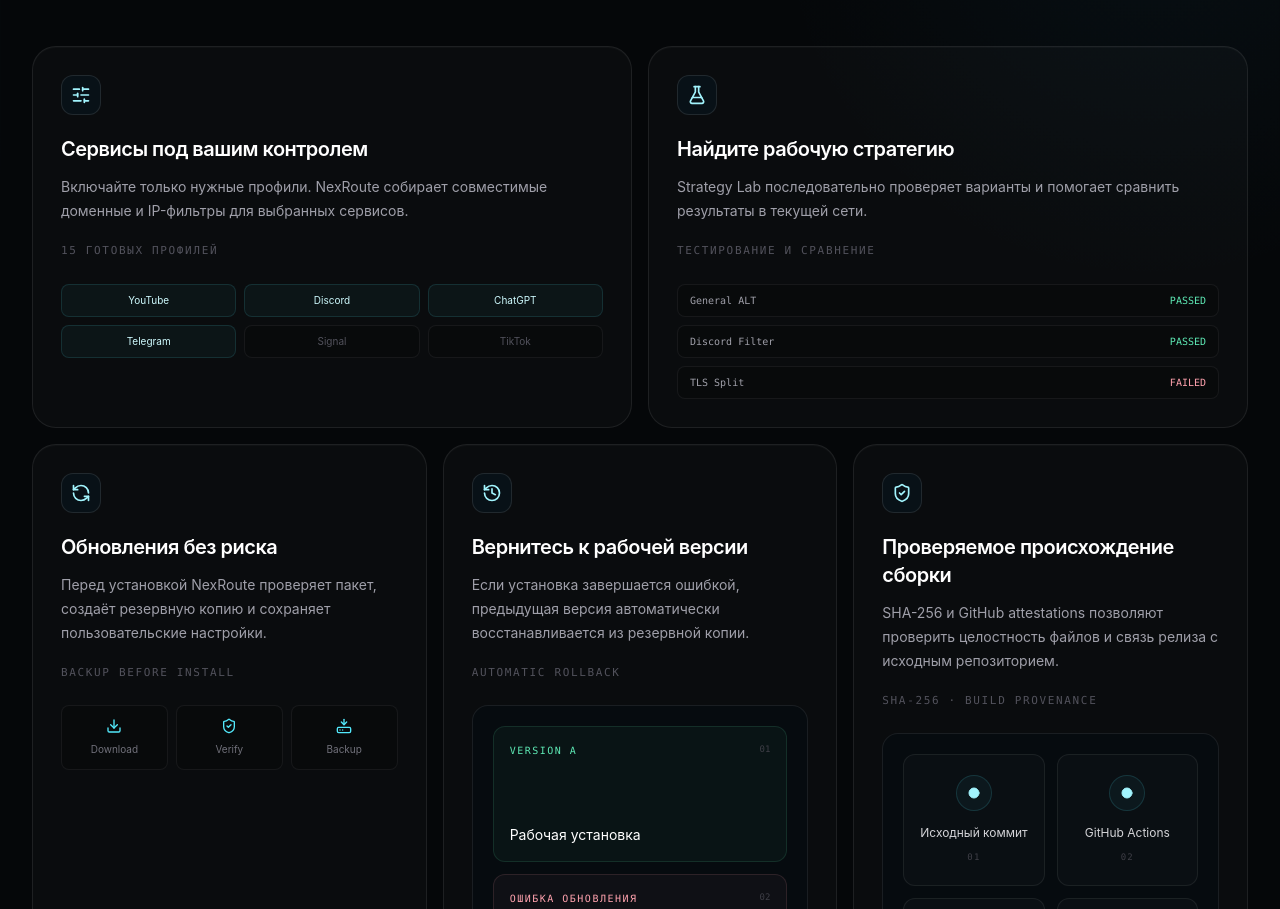
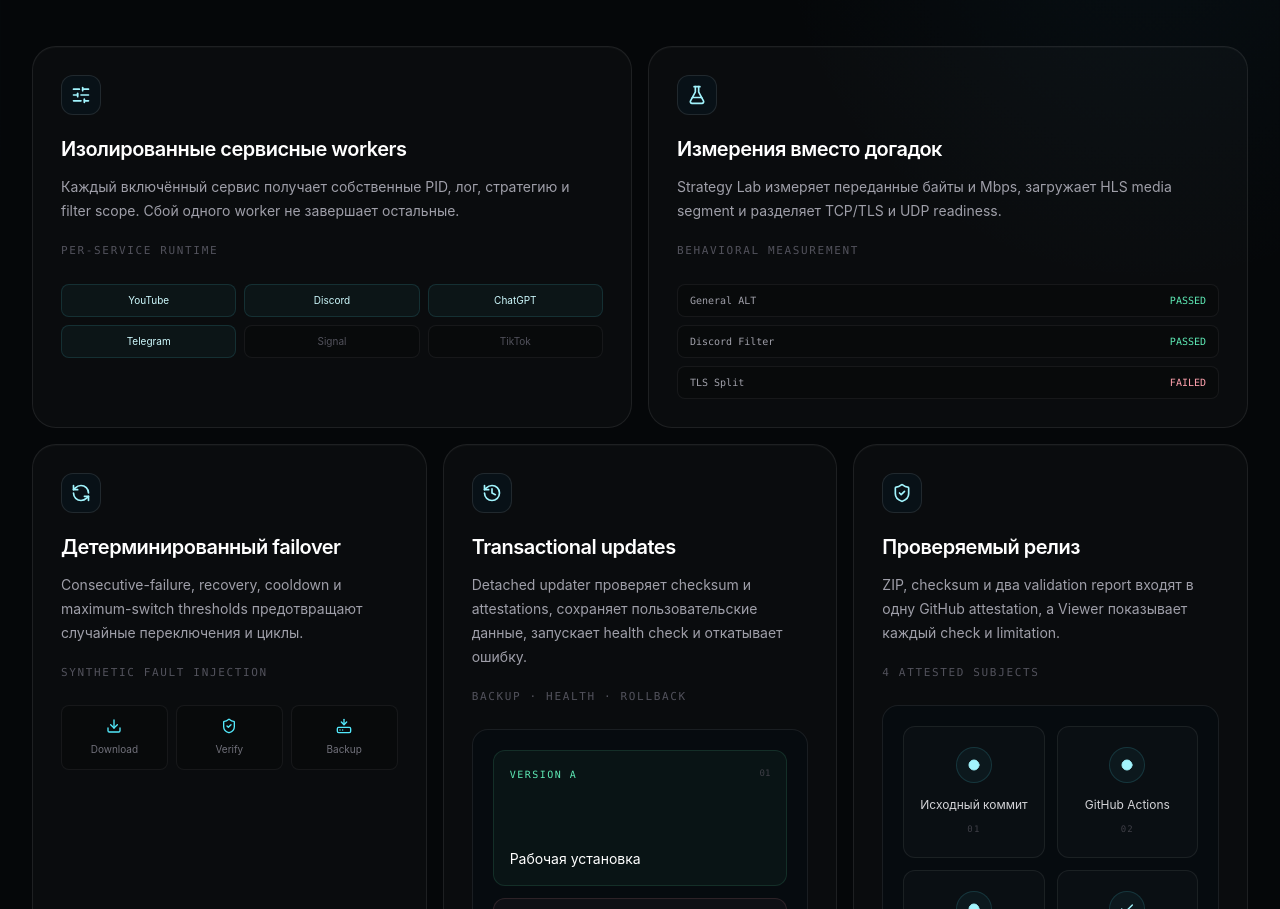
Before and after one commit to Onmaynec/NexRoute, a Next.js app in the folder website/: page / in a window 1280 px wide. Shown: the part 1560-2469 px from the top of the page. Built offline with nearby package versions, Linux system fonts and the light colour scheme; no server answers.

Commit message:
website: align product content with NexRoute 0.6.0

```diff
--- a/website/content/site.ts
+++ b/website/content/site.ts
@@ -54,44 +54,44 @@ export const footerColumns = [
 export const summaryStats = [
   { value: "21", label: "стратегия" },
   { value: "15", label: "сервисных профилей" },
+  { value: "4", label: "attested release assets" },
   { value: "Windows", label: "10 и 11 x64" },
-  { value: "Open Source", label: "MIT License" },
 ];
 
 export const featureCards = [
   {
-    title: "Сервисы под вашим контролем",
+    title: "Изолированные сервисные workers",
     description:
-      "Включайте только нужные профили. NexRoute собирает совместимые доменные и IP-фильтры для выбранных сервисов.",
-    label: "15 готовых профилей",
+      "Каждый включённый сервис получает собственные PID, лог, стратегию и filter scope. Сбой одного worker не завершает остальные.",
+    label: "Per-service runtime",
     icon: SlidersHorizontal,
   },
   {
-    title: "Найдите рабочую стратегию",
+    title: "Измерения вместо догадок",
     description:
-      "Strategy Lab последовательно проверяет варианты и помогает сравнить результаты в текущей сети.",
-    label: "Тестирование и сравнение",
+      "Strategy Lab измеряет переданные байты и Mbps, загружает HLS media segment и разделяет TCP/TLS и UDP readiness.",
+    label: "Behavioral measurement",
     icon: FlaskConical,
   },
   {
-    title: "Обновления без риска",
+    title: "Детерминированный failover",
     description:
-      "Перед установкой NexRoute проверяет пакет, создаёт резервную копию и сохраняет пользовательские настройки.",
-    label: "Backup before install",
+      "Consecutive-failure, recovery, cooldown и maximum-switch thresholds предотвращают случайные переключения и циклы.",
+    label: "Synthetic fault injection",
     icon: RefreshCcw,
   },
   {
-    title: "Вернитесь к рабочей версии",
+    title: "Transactional updates",
     description:
-      "Если установка завершается ошибкой, предыдущая версия автоматически восстанавливается из резервной копии.",
-    label: "Automatic rollback",
+      "Detached updater проверяет checksum и attestations, сохраняет пользовательские данные, запускает health check и откатывает ошибку.",
+    label: "Backup · health · rollback",
     icon: History,
   },
   {
-    title: "Проверяемое происхождение сборки",
+    title: "Проверяемый релиз",
     description:
-      "SHA-256 и GitHub attestations позволяют проверить целостность файлов и связь релиза с исходным репозиторием.",
-    label: "SHA-256 · Build provenance",
+      "ZIP, checksum и два validation report входят в одну GitHub attestation, а Viewer показывает каждый check и limitation.",
+    label: "4 attested subjects",
     icon: ShieldCheck,
   },
 ];
@@ -100,80 +100,80 @@ export const detailedFeatures = [
   {
     id: "service-matrix",
     eyebrow: "SERVICE MATRIX",
-    title: "Профили сервисов вместо ручной настройки",
+    title: "Профили сервисов и отдельные capture scopes",
     description:
-      "Выбирайте нужные платформы, а NexRoute подготовит отдельные доменные и IP-списки и подключит их к совместимым стратегиям.",
-    bullets: ["15 готовых профилей", "Изолированные runtime-группы", "Сохранение состояния между запусками"],
+      "Выбирайте нужные платформы, а NexRoute подготовит отдельные доменные и IP-списки, TCP/UDP groups и non-overlapping worker scopes.",
+    bullets: ["15 готовых профилей", "Изолированные workers", "Restart-safe state"],
     href: "/docs/service-matrix",
     icon: SlidersHorizontal,
   },
   {
     id: "strategy-lab",
     eyebrow: "STRATEGY LAB",
-    title: "Проверка стратегий в одном интерфейсе",
+    title: "Проверка throughput, media и transport readiness",
     description:
-      "Последовательное тестирование помогает сравнить доступные варианты без ручного запуска каждого файла.",
-    bullets: ["21 реальная стратегия", "Понятные статусы", "Повторная проверка при изменении сети"],
+      "Лаборатория передаёт многомегабайтный payload, проверяет HLS manifest и segment и не выдаёт HTTP latency за качество звонка.",
+    bullets: ["21 реальная стратегия", "Bytes · elapsed · Mbps", "TCP/TLS и UDP отдельно"],
     href: "/docs/strategy-lab",
     icon: FlaskConical,
   },
   {
     id: "strategy-management",
-    eyebrow: "STRATEGY MANAGEMENT",
-    title: "Переключение без редактирования множества файлов",
+    eyebrow: "WORKER SUPERVISOR",
+    title: "Независимое управление сервисами",
     description:
-      "Переключайтесь между доступными конфигурациями через терминальное меню и устанавливайте выбранную стратегию как службу.",
-    bullets: ["Единый Control Node", "Установка и перезапуск службы", "Совместимость с профилями сервисов"],
+      "Supervisor запускает, останавливает и переключает только затронутый worker, сохраняя здоровые процессы и их PID.",
+    bullets: ["Unique PID и log", "Deterministic failover", "Synthetic health fixtures"],
     href: "/docs/getting-started",
     icon: Route,
   },
   {
     id: "diagnostics",
-    eyebrow: "DIAGNOSTICS",
-    title: "Privacy-safe отчёт о состоянии",
+    eyebrow: "DIAGNOSTICS & REPAIR",
+    title: "Evidence-backed findings и обратимые исправления",
     description:
-      "Получайте данные о версии, активных профилях, runtime-файлах, источниках и состоянии службы без копирования пользовательских списков.",
-    bullets: ["JSON-отчёт", "SHA-256 runtime-файлов", "Без имён пользователей и внешних путей"],
+      "Diagnostics отделяет факты от предположений, а repair transactions создают backup, проверяют результат и выполняют rollback.",
+    bullets: ["Firewall · VPN · WinDivert", "Privacy-safe report", "Unknown security products remain unknown"],
     href: "/docs/diagnostics",
     icon: Activity,
   },
   {
     id: "updates",
     eyebrow: "SAFE UPDATES",
-    title: "Проверка пакета до изменения установки",
+    title: "Четыре проверяемых release asset",
     description:
-      "Updater принимает только стабильный релиз, сверяет SHA-256, структуру архива, версию и обязательные provenance-файлы.",
-    bullets: ["Stable-only channel", "Полный backup", "Сохранение настроек"],
+      "Updater принимает immutable ZIP, checksum и два validation report, проверяет каждый attested subject и только затем начинает transaction.",
+    bullets: ["Stable-only channel", "Portable verifier", "Attestation receipt"],
     href: "/docs/updates",
     icon: Download,
   },
   {
     id: "rollback",
     eyebrow: "ROLLBACK",
-    title: "Автоматическое восстановление при ошибке",
+    title: "Автоматическое восстановление после failed health check",
     description:
-      "Если установка не завершается успешно, NexRoute возвращает предыдущую рабочую версию из backup-набора.",
-    bullets: ["Safety backup перед rollback", "До четырёх backup-наборов", "Ручной откат через Update Center"],
+      "Ошибка verification, extraction, replacement, first launch или post-update health возвращает предыдущую установку.",
+    bullets: ["Detached helper", "User data preservation", "0.4.1 и 0.5.0 migration fixtures"],
     href: "/docs/updates",
     icon: RefreshCcw,
   },
   {
     id: "verification",
     eyebrow: "RELEASE VERIFICATION",
-    title: "SHA-256 и GitHub build provenance",
+    title: "Signed validation без ложных hardware claims",
     description:
-      "Официальные assets можно связать с release workflow, репозиторием и исходным commit через Sigstore-backed attestation.",
-    bullets: ["ZIP и checksum asset", "Self-verification до публикации", "Upstream lock и patch report внутри архива"],
+      "Validation Viewer проверяет schema, product, version, check IDs, statuses и overall consistency. Experimental и unsupported остаются ограничениями.",
+    bullets: ["Digest-matched receipt", "Required failures block release", "JSON и Markdown reports"],
     href: "/docs/security",
     icon: ShieldCheck,
   },
   {
     id: "architecture",
     eyebrow: "OPEN SOURCE",
-    title: "Открытая архитектура и процесс сборки",
+    title: "Воспроизводимый online и offline build",
     description:
-      "Код проекта, документация, release workflows и контракты сборки доступны для изучения на GitHub.",
-    bullets: ["MIT License", "Публичный changelog", "Воспроизводимая online/offline сборка"],
+      "Код, workflows, immutable upstream identity, patch report и package self-tests доступны в репозитории.",
+    bullets: ["MIT License", "23 tracked patch targets", "Native binaries compiled without NuGet"],
     href: "/docs/architecture",
     icon: Blocks,
   },
```
